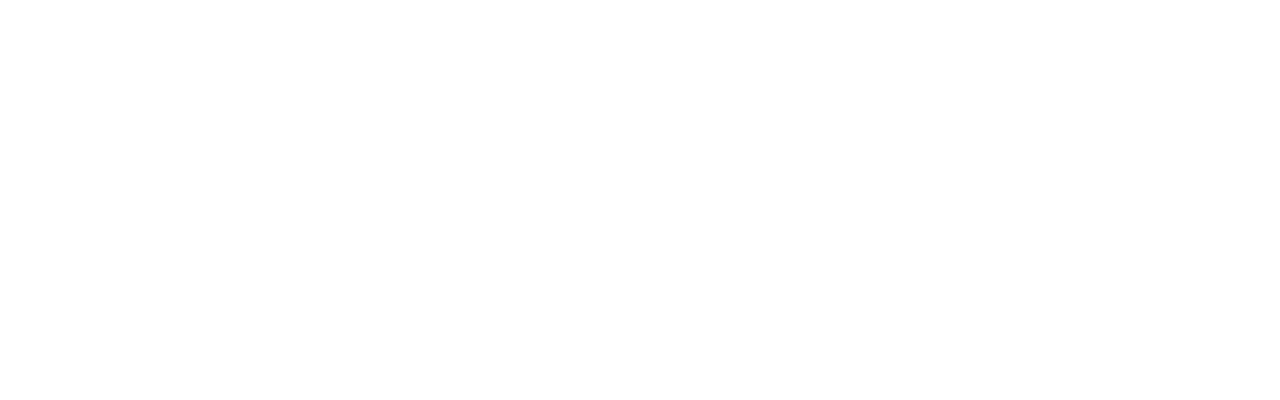
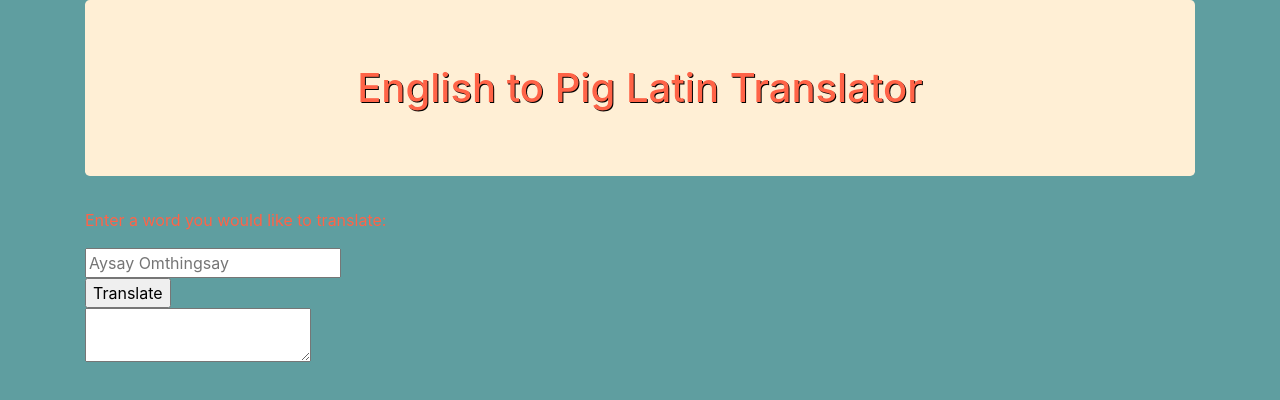
Before and after one commit to ZachSpenard/pig-latin, a plain HTML site: page index.html in a window 1280 px wide. Drawn offline with Linux system fonts and the light colour scheme.

Commit message:
Add css styling

```diff
--- a/css/styles.css
+++ b/css/styles.css
@@ -0,0 +1,18 @@
+body {
+  background-color: CadetBlue;
+}
+
+h1 {
+  color: Tomato;
+  text-align: center;
+  margin: auto;
+  text-shadow: 1px 1px black;
+}
+
+.jumbotron {
+  background-color: PapayaWhip;
+}
+
+p {
+  color: Tomato;
+}
--- a/index.html
+++ b/index.html
@@ -9,6 +9,16 @@
     <title>Pig Latin</title>
   </head>
   <body>
-
+    <div class="container">
+      <div class="jumbotron">
+        <h1 class="flashy">English to Pig Latin Translator</h1>
+      </div>
+      <form name="inputs">
+        <p>Enter a word you would like to translate:</P>
+        <input name="phrase" type="text" placeholder="Aysay Omthingsay"/><br>
+        <input name="submit_text" type="button" onclick="toPigLatin(this.form)" Value="Translate"><br>
+        <textarea readonly name="output" Value="Submit text to translate above."></textarea>
+      </form>
+    </div>
   </body>
 </html>
--- a/js/scripts.js
+++ b/js/scripts.js
@@ -0,0 +1,40 @@
+function isVowel(char) {
+			return ['a', 'e', 'i', 'o', 'u'].indexOf(char) != -1;
+		}
+		function consonant(text) {
+			i = 0;
+			while (!isVowel(text.charAt(i)))
+				i++;
+			return text.substring(i) + text.substring(0, i) + "ay";
+		}
+		function vowel(text) {
+			if (text.charAt(text.length - 1) == 's')
+				return text.substring(0, text.length -1) + "ays";
+			return text + "ay";
+		}
+		function wordProcessor(text) {
+			if (isVowel(text.charAt(0)))
+				return vowel(text);
+			else
+				return consonant(text);
+		}
+		function toPigLatin(form) {
+			form.output.value = "";
+			phrase = form.phrase.value;
+			endPhrase = "";
+			for (var i = 0; phrase.length > 0; i++) {
+				if (phrase[i] == null || phrase[i] == " ") {
+					endPhrase += wordProcessor(phrase.substring(0, i)) + " ";
+					if (phrase[i] == " ")
+						phrase =  phrase.substring(i + 1);
+					else
+						phrase = phrase.substring(i);
+					i = -1;
+				}
+				if (phrase.length == 1) {
+					endPhrase += wordProcessor(phrase);
+					phrase = "";
+				}
+			}
+			form.output.value += endPhrase;
+		}
```
